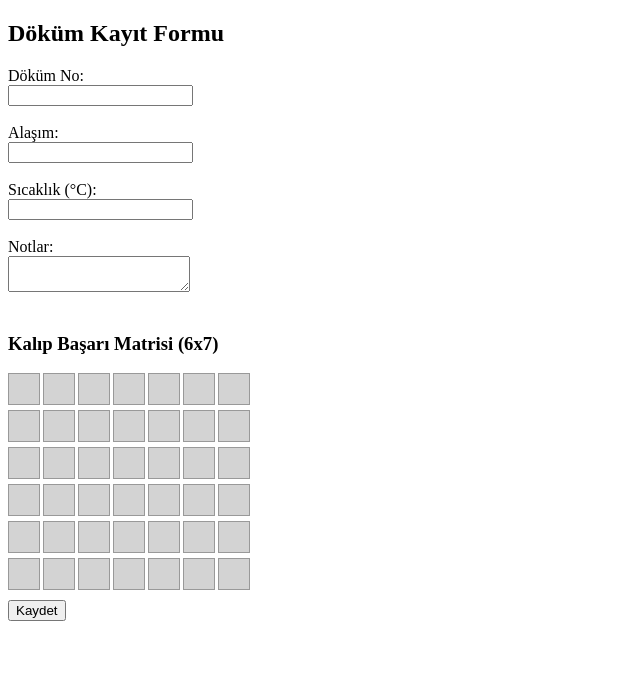
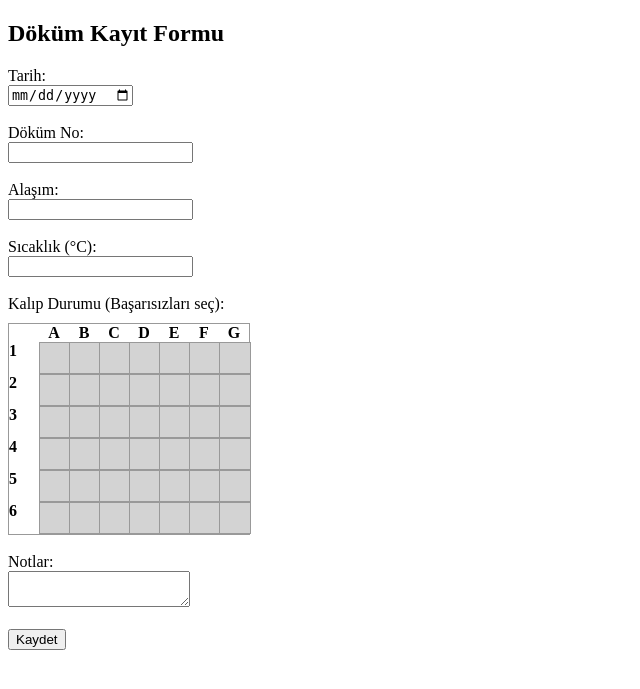
Before and after one commit to eminddmr/dokum_kayit_web, a Flask app: page / in a window 1280 px wide. Shown: the top 689 px of the page, without its empty margins (0-640 px from the left). Run offline with Flask 3, Linux system fonts and the light colour scheme.

Commit message:
form.html güncellendi: tarih ve kalıp matrisi eklendi

```diff
--- a/templates/form.html
+++ b/templates/form.html
@@ -1,15 +1,30 @@
 <!DOCTYPE html>
 <html>
 <head>
+    <meta charset="UTF-8">
     <title>Döküm Kayıt Formu</title>
-    <meta charset="UTF-8">
     <style>
+        .matrix-container {
+            display: inline-block;
+            border: 1px solid #999;
+            margin-top: 10px;
+        }
+
+        .matrix-labels {
+            display: grid;
+            grid-template-columns: 30px repeat(7, 30px);
+        }
+
+        .matrix-labels div {
+            text-align: center;
+            font-weight: bold;
+        }
+
         .matrix {
             display: grid;
-            grid-template-columns: repeat(7, 30px);
-            grid-gap: 5px;
-            margin-bottom: 10px;
+            grid-template-columns: 30px repeat(7, 30px);
         }
+
         .cell {
             width: 30px;
             height: 30px;
@@ -20,14 +35,18 @@
             line-height: 30px;
             font-size: 14px;
         }
-        .active {
-            background-color: lightgreen;
+
+        .fail {
+            background-color: lightcoral;
         }
     </style>
 </head>
 <body>
     <h2>Döküm Kayıt Formu</h2>
     <form method="POST">
+        <label>Tarih:</label><br>
+        <input type="date" name="tarih" required><br><br>
+
         <label>Döküm No:</label><br>
         <input type="text" name="dokum_no" required><br><br>
 
@@ -37,16 +56,28 @@
         <label>Sıcaklık (°C):</label><br>
         <input type="text" name="sicaklik"><br><br>
 
+        <label>Kalıp Durumu (Başarısızları seç):</label><br>
+
+        <div class="matrix-container">
+            <div class="matrix-labels">
+                <div></div>
+                <div>A</div><div>B</div><div>C</div><div>D</div><div>E</div><div>F</div><div>G</div>
+            </div>
+            <div class="matrix" id="matrix">
+                {% for i in range(6) %}
+                    <div><strong>{{ i + 1 }}</strong></div>
+                    {% for j in range(7) %}
+                        <div class="cell" onclick="toggleCell(this)" data-label="{{ i + 1 }}{{ 'ABCDEFG'[j] }}"></div>
+                    {% endfor %}
+                {% endfor %}
+            </div>
+        </div>
+
+        <input type="hidden" name="kalip" id="kalipInput">
+
+        <br><br>
         <label>Notlar:</label><br>
         <textarea name="notlar"></textarea><br><br>
-
-        <h3>Kalıp Başarı Matrisi (6x7)</h3>
-        <div class="matrix" id="matrix">
-            {% for i in range(42) %}
-                <div class="cell" onclick="toggleCell(this)"></div>
-            {% endfor %}
-        </div>
-        <input type="hidden" name="kalip" id="kalipInput">
 
         <button type="submit">Kaydet</button>
     </form>
@@ -56,14 +87,21 @@
         const input = document.getElementById("kalipInput");
 
         function toggleCell(cell) {
-            cell.classList.toggle("active");
+            cell.classList.toggle("fail");
             updateMatrixInput();
         }
 
         function updateMatrixInput() {
             const cells = matrix.querySelectorAll(".cell");
-            const values = Array.from(cells).map(cell => cell.classList.contains("active") ? "1" : "0");
-            input.value = values.join(",");
+            const failed = Array.from(cells)
+                .filter(cell => cell.classList.contains("fail"))
+                .map(cell => cell.dataset.label);
+
+            const total = cells.length;
+            const failCount = failed.length;
+            const successCount = total - failCount;
+
+            input.value = `Başarılı: ${successCount}/${total} | Başarısız: ${failCount} | Hatalı Kalıplar: ${failed.join(", ")}`;
         }
     </script>
 </body>
```
